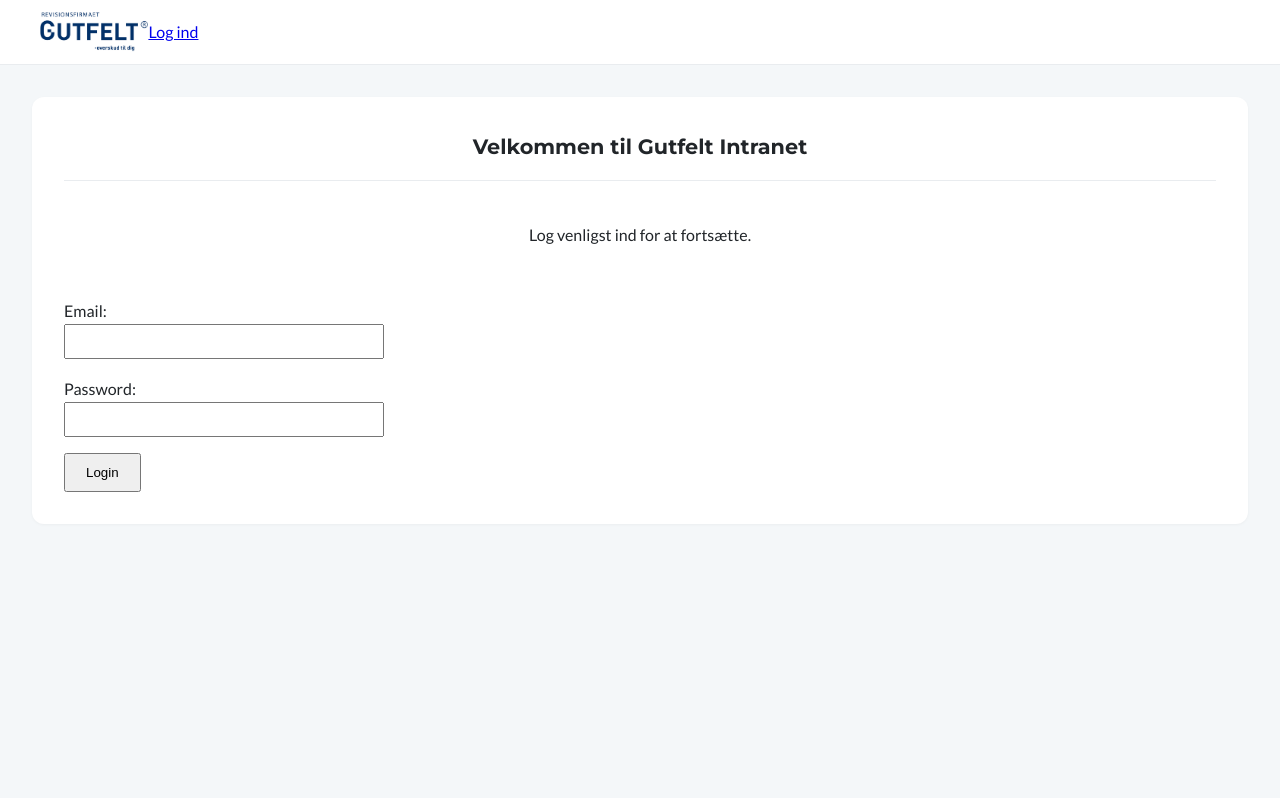
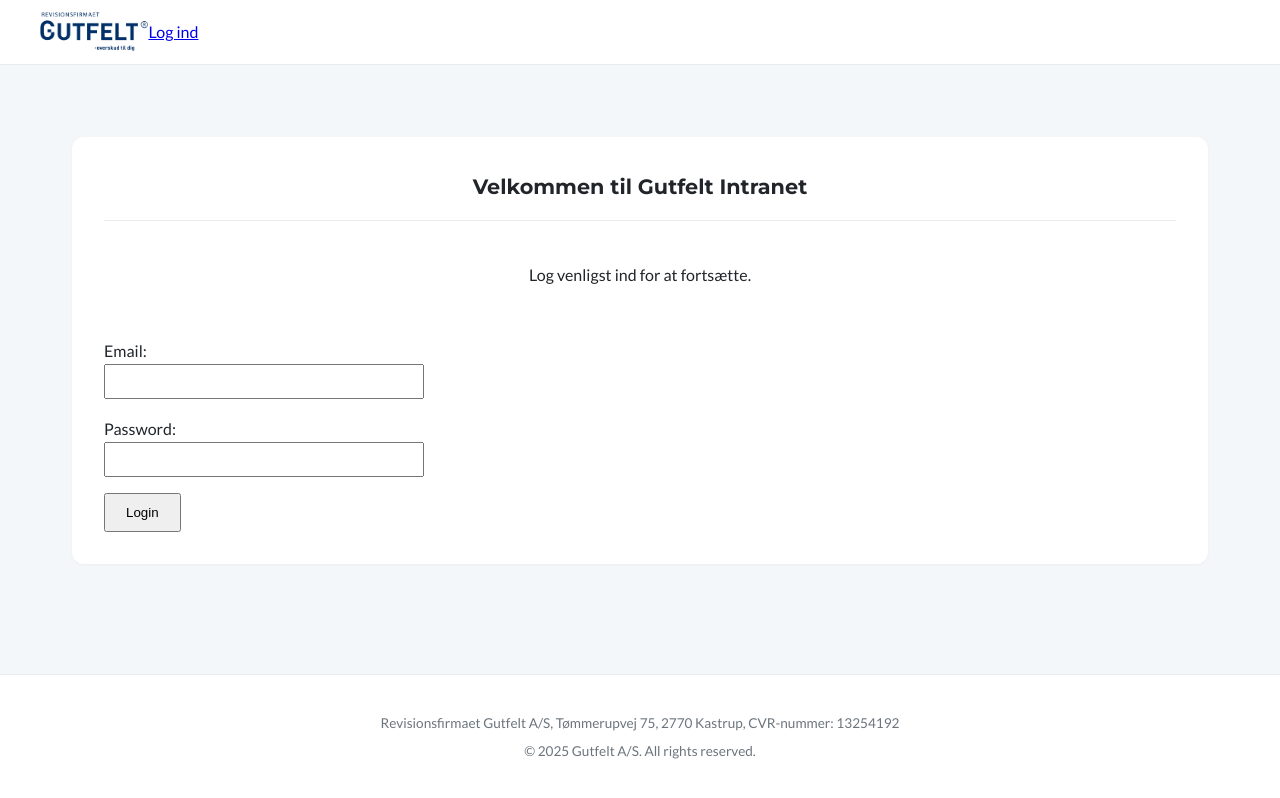
Before and after one commit to Parpar/gutfelt-frontend, a React (Create React App) app: page /login in a window 1280 px wide. Built offline with nearby package versions, Linux system fonts and the light colour scheme.

Commit message:
Add footer to all pages

```diff
--- a/src/App.css
+++ b/src/App.css
@@ -35,6 +35,7 @@
     margin: 0 auto;
     padding: 2.5rem;
     box-sizing: border-box;
+    flex-grow: 1;
 }
 
 .app-header {
@@ -173,6 +174,20 @@
 .document-table .download-link { padding: 6px 12px; background-color: var(--light-blue); color: white; text-decoration: none; border-radius: 5px; font-size: 0.85rem; transition: background-color 0.2s; }
 .document-table .download-link:hover { background-color: var(--primary-blue); }
 
+.app-footer {
+    background-color: var(--white);
+    color: var(--text-secondary);
+    padding: 2rem 2.5rem;
+    text-align: center;
+    font-size: 0.85rem;
+    border-top: 1px solid var(--border-color);
+    margin-top: auto;
+}
+
+.app-footer p {
+    margin: 5px 0;
+}
+
 @media (max-width: 992px) {
     .dashboard-grid {
         grid-template-columns: 1fr;
--- a/src/App.js
+++ b/src/App.js
@@ -3,6 +3,7 @@
 import './App.css';
 import { UserProvider, UserContext } from './UserContext';
 import Header from './components/Header';
+import Footer from './components/Footer';
 import HomePage from './pages/homepage.js';
 import LoginPage from './pages/loginpage.js';
 import SearchResultsPage from './pages/searchresults.js';
@@ -40,7 +41,7 @@
     <Router>
       <div className="app">
         <Header />
-        <main>
+        <main className="main-content">
           <Routes>
             {!currentUser ? (
               <>
@@ -83,6 +84,7 @@
             )}
           </Routes>
         </main>
+        <Footer />
       </div>
     </Router>
   );
--- /dev/null
+++ b/src/components/Footer.js
@@ -0,0 +1,14 @@
+import React from 'react';
+
+function Footer() {
+  return (
+    <footer className="app-footer">
+      <div className="footer-content">
+        <p>Revisionsfirmaet Gutfelt A/S, Tømmerupvej 75, 2770 Kastrup, CVR-nummer: 13254192</p>
+        <p>© {new Date().getFullYear()} Gutfelt A/S. All rights reserved.</p>
+      </div>
+    </footer>
+  );
+}
+
+export default Footer;
```
